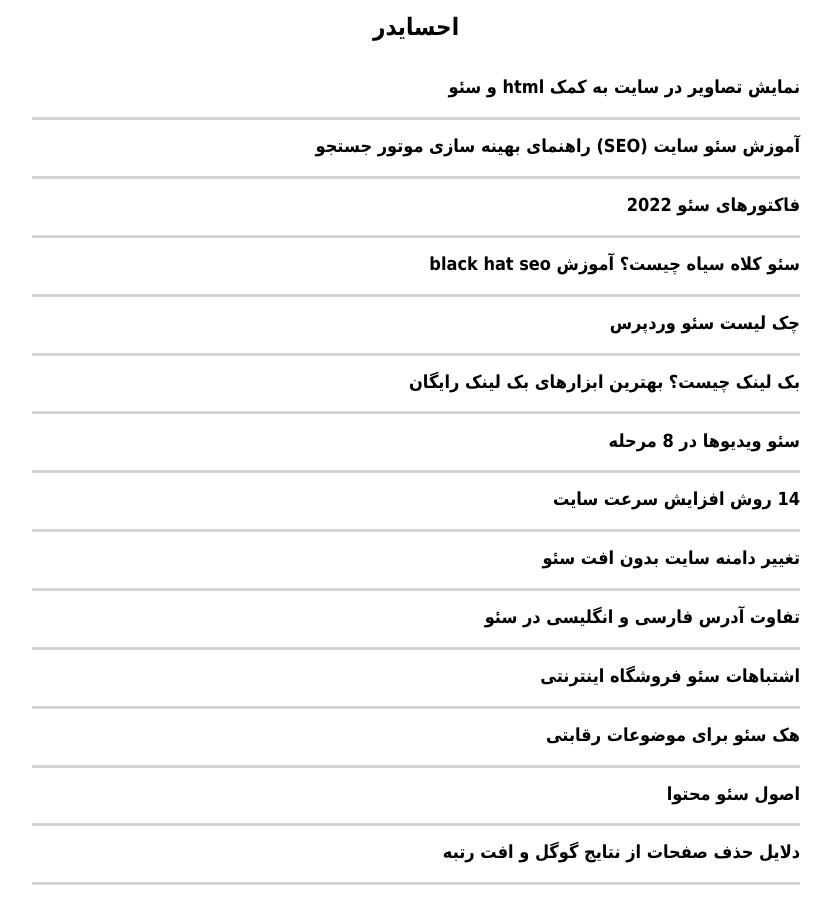
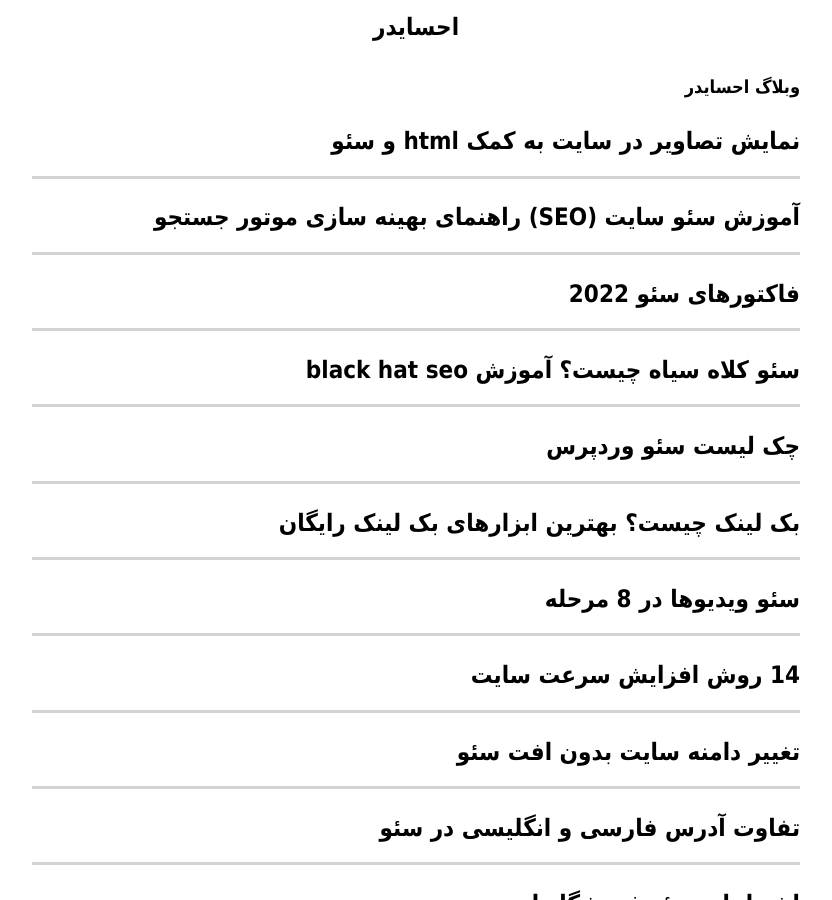
Before and after one commit to darkblog/darkblog.github.io, a Jekyll site: the page built from index.html, in a window 1280 px wide and 900 px high. Shown: the whole window, without its empty margins (224-1056 px from the left). Built offline with Jekyll 4.4.1, drawn with Linux system fonts in a browser that asks for light colours.

Commit message:
Update index.html

```diff
--- a/index.html
+++ b/index.html
@@ -3,6 +3,7 @@ layout: index
 sitemap: false
 ---
 
+<h1>وبلاگ احسایدر</h1>
 {% for post in site.posts limit:100 %}
-<h1 class="post"><a href="{{ site.url }}{{ post.url }}">{{ post.title }}</a></h1>
+<h2 class="post"><a href="{{ site.url }}{{ post.url }}">{{ post.title }}</a></h2>
 {% endfor %}
```
